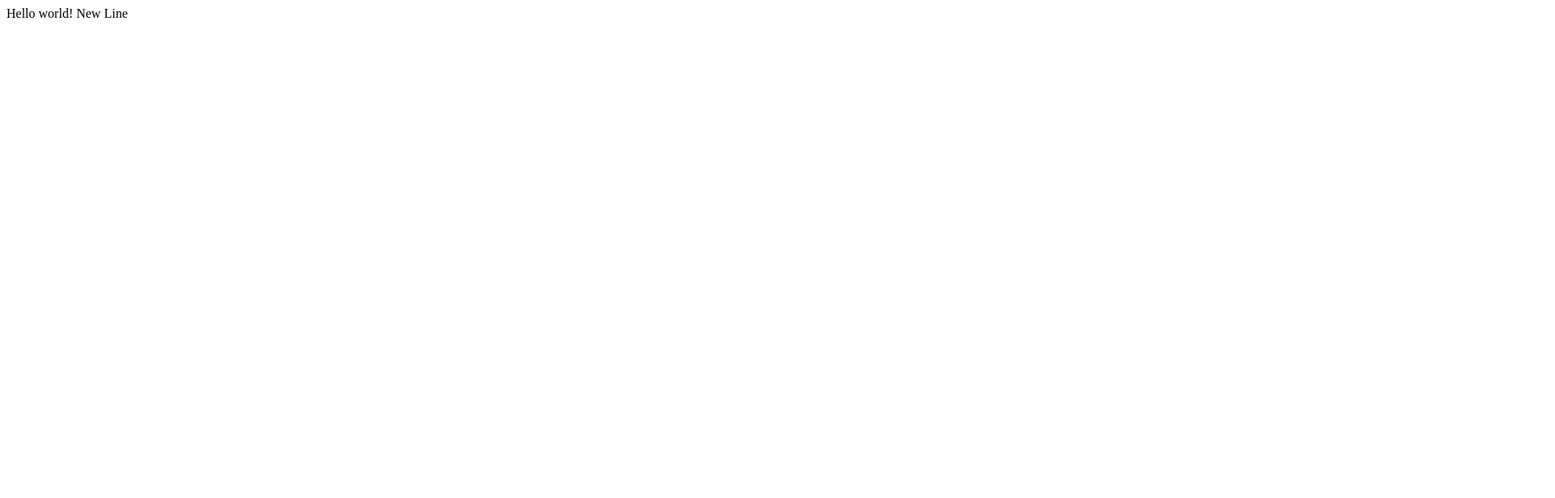
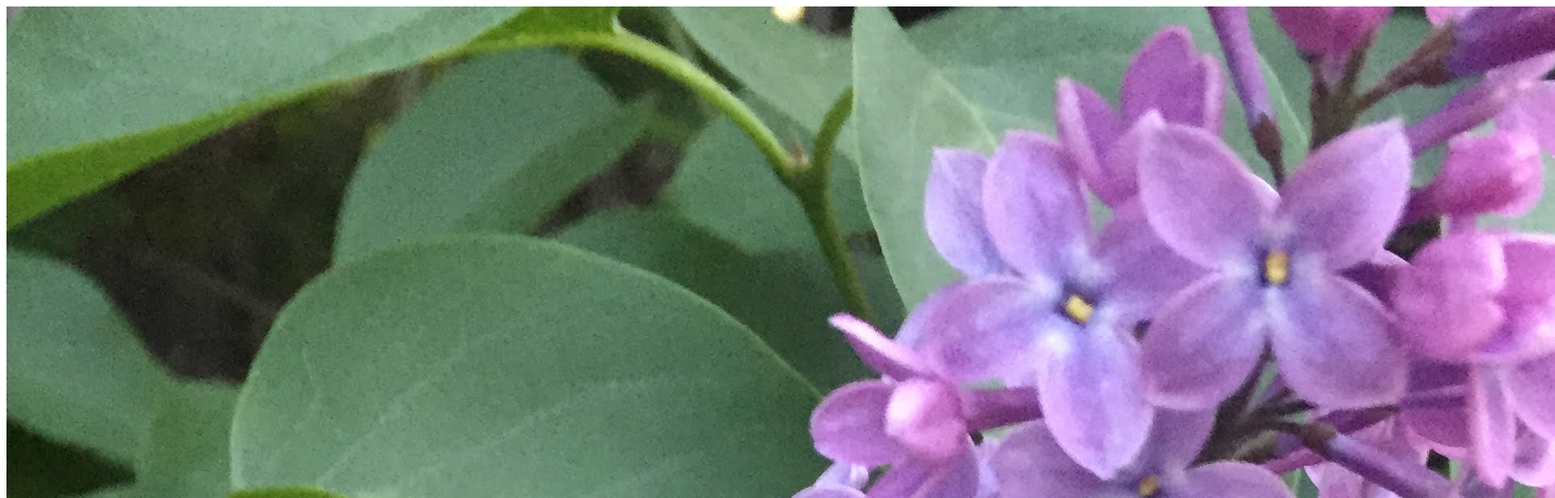
Before and after one commit to kategithub/lecture01, a plain HTML site: page index.html in a window 1280 px wide. Shown: the top 616 px of the page at 81% size, 1920 px wide, since content can reach past the window. Drawn offline with Linux system fonts and the light colour scheme.

Commit message:
Update index.html

```diff
--- a/index.html
+++ b/index.html
@@ -3,8 +3,7 @@
 <head>
   <title>Test</title>
   <body>
-  Hello world!
-  New Line
+ <img src="t.jpg" alt="nice">
   </body>
 </head>
 </html>
```
